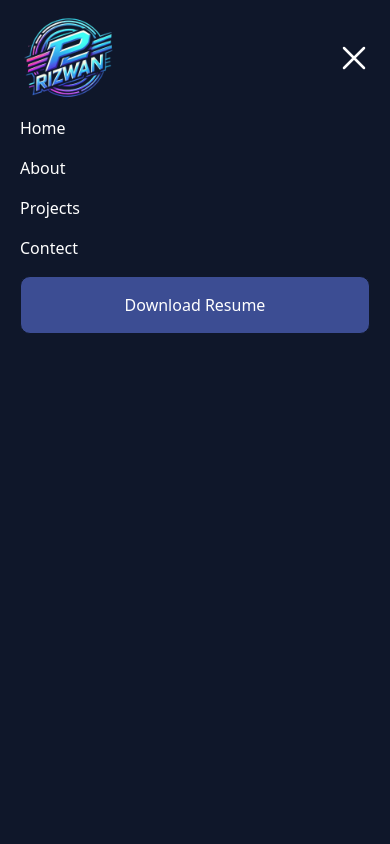
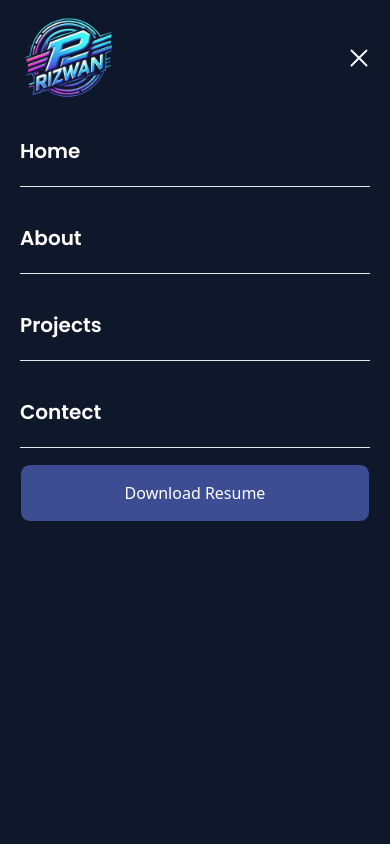
Before and after one commit to rizwanahme06/portfolio, a Next.js app: page / in a window 390 px wide. Both pictures are taken after a click on the button 354 px from the left and 58 px from the top of the page. Shown: the top 844 px of the page. Built offline with nearby package versions, Linux system fonts and the light colour scheme.

Commit message:
formate of slide nav

```diff
--- a/src/app/globals.scss
+++ b/src/app/globals.scss
@@ -53,7 +53,7 @@
 }
 
 .side-button {
-  @apply flex md:hidden text-white max-w-[40px] w-[40px];
+  @apply flex md:hidden text-white max-w-[30px] w-[30px];
 }
 
 .nav {
@@ -68,3 +68,7 @@
 .width0 {
   @apply hidden;
 }
+
+.nav-center {
+  @apply text-white hover:text-gray-300 transition w-full m-auto py-5 border-b border-e-white text-[20px] font-semibold sitepoppinsfont;
+}
--- a/src/component/header/Header.tsx
+++ b/src/component/header/Header.tsx
@@ -71,7 +71,7 @@ const Header = () => {
             <Link
               key={index}
               href={item.href}
-              className="text-white hover:text-gray-300 transition"
+              className="nav-center mb-4"
               onClick={() => setIsOpen(false)}
             >
               {item.name}
```
